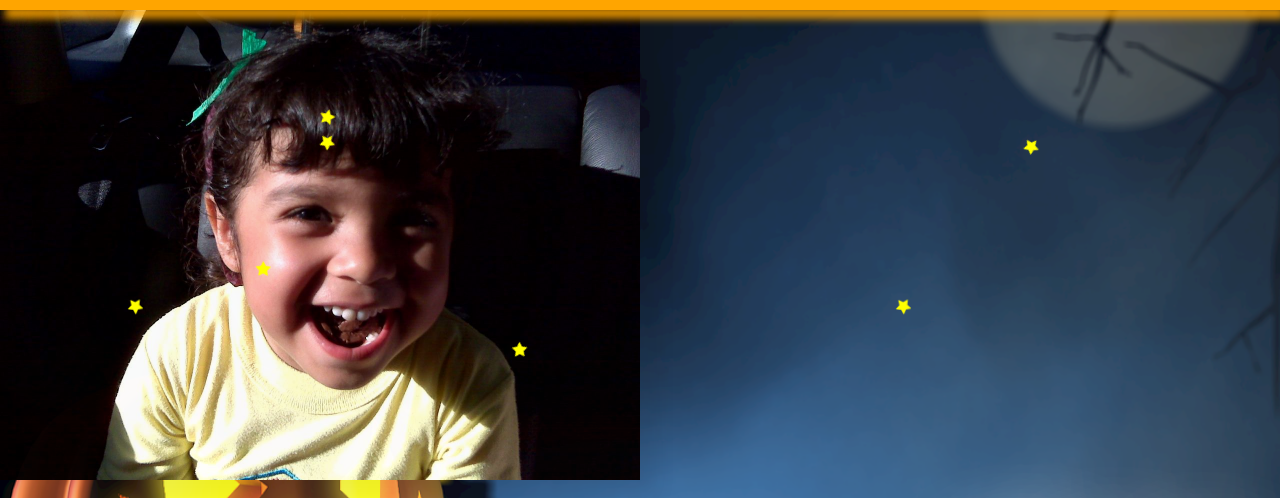
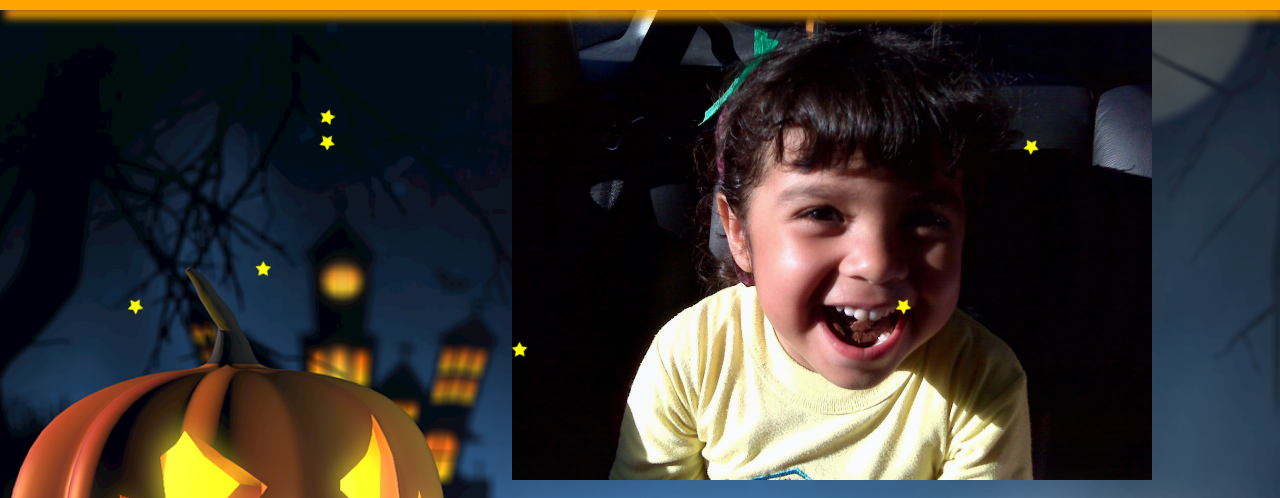
Before and after one commit to s4bpython/verohalloween, a plain HTML site: page index.html in a window 1280 px wide. Shown: the top 498 px of the page. Drawn offline with Linux system fonts and the light colour scheme.

Commit message:
Update style.css

```diff
--- a/static/style.css
+++ b/static/style.css
@@ -45,8 +45,7 @@ body {
 .fadein img {
   position: absolute;
   top: 0;
-  margin-left: auto;
-  margin-right: auto;
+  left: 40%;
   max-width: 60vw;
   max-height: 60vh;
   -webkit-animation-name: fade;
```
